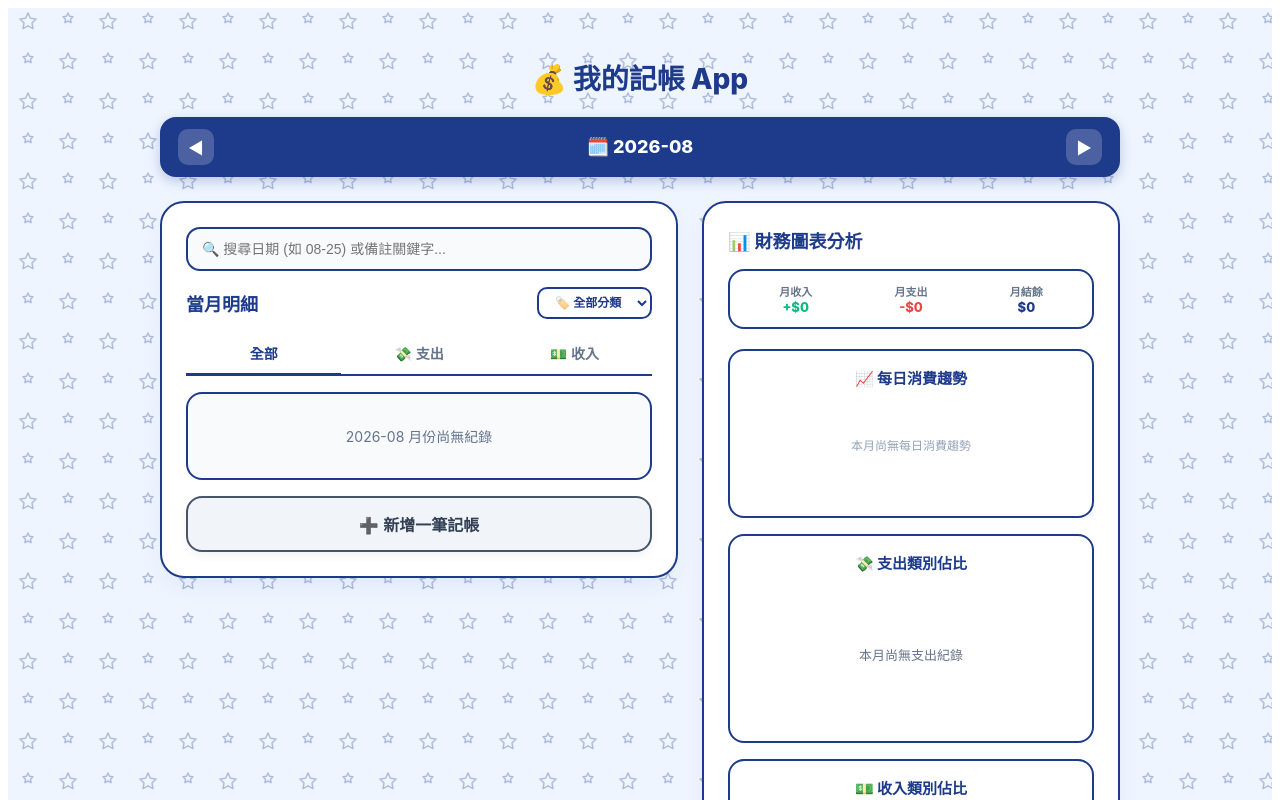
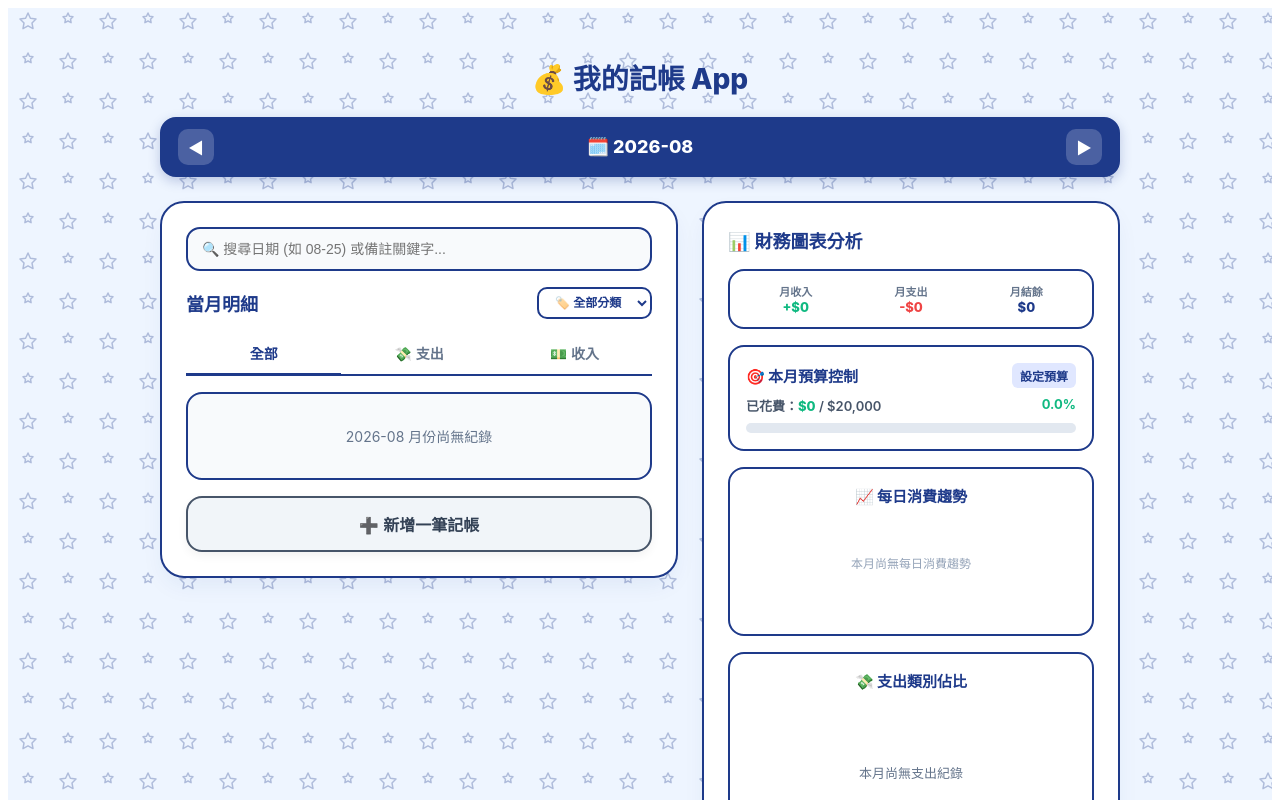
Before and after one commit to czy2007/accounting-app, a React (Vite) app: page / in a window 1280 px wide. Shown: the top 800 px of the page. Built offline with nearby package versions, Linux system fonts and the light colour scheme.

Commit message:
feat(Day15): 新增每月預算設定、自訂警示門檻(90%紅/70%黃)與預算資料持久化

```diff
--- a/src/App.jsx
+++ b/src/App.jsx
@@ -20,7 +20,7 @@ function App() {
     return `${year}-${month}`;
   };
 
-  // 資料狀態
+  // 1. 記帳資料狀態 (LocalStorage 持久化)
   const [items, setItems] = useState(() => {
     try {
       const savedItems = localStorage.getItem('accounting_items');
@@ -32,7 +32,7 @@ function App() {
         date: item.date || getTodayDate()
       }));
     } catch (e) {
-      console.error("Failed to parse localStorage:", e);
+      console.error("Failed to parse localStorage accounting_items:", e);
       return [];
     }
   });
@@ -40,6 +40,20 @@ function App() {
   useEffect(() => {
     localStorage.setItem('accounting_items', JSON.stringify(items));
   }, [items]);
+
+  // 🎯 Day 15：每月預算狀態 (LocalStorage 持久化)
+  const [budget, setBudget] = useState(() => {
+    try {
+      const savedBudget = localStorage.getItem('monthly_budget');
+      return savedBudget ? Number(savedBudget) : 20000;
+    } catch (e) {
+      return 20000;
+    }
+  });
+
+  useEffect(() => {
+    localStorage.setItem('monthly_budget', budget.toString());
+  }, [budget]);
 
   // 表單狀態
   const [name, setName] = useState('');
@@ -171,7 +185,34 @@ function App() {
     );
   }, [currentMonthItems]);
 
-  // 4. 圓餅圖資料轉換（支出與收入）
+  // ⚡ 4. Day 15：預算警示門檻 (>=90% 紅色 / 70%~89.9% 黃色 / <70% 綠色)
+  const budgetStatus = useMemo(() => {
+    const expense = monthStats.expense;
+    if (!budget || budget <= 0) {
+      return { percent: 0, rawPercent: '0.0', isOver: false, color: '#3b82f6' };
+    }
+
+    const rawPercentNumber = (expense / budget) * 100;
+    const percent = Math.min(rawPercentNumber, 100);
+    const isOver = expense > budget;
+
+    let color = '#10b981'; // <70% 綠色
+
+    if (rawPercentNumber >= 90) {
+      color = '#ef4444'; // >=90% 紅色
+    } else if (rawPercentNumber >= 70) {
+      color = '#f59e0b'; // 70%~89.9% 黃色
+    }
+
+    return {
+      percent,
+      rawPercent: rawPercentNumber.toFixed(1),
+      isOver,
+      color,
+    };
+  }, [monthStats.expense, budget]);
+
+  // 5. 圓餅圖資料轉換（支出與收入）
   const expenseChartData = useMemo(() => {
     const categoryTotals = currentMonthItems
       .filter(item => item.type === 'expense')
@@ -198,7 +239,7 @@ function App() {
       .sort((a, b) => b.amount - a.amount);
   }, [currentMonthItems]);
 
-  // ⚡ 5. Day 14 全新功能：當月每日消費趨勢資料 (長條圖用)
+  // 6. 當月每日消費趨勢資料 (長條圖用)
   const dailyTrendData = useMemo(() => {
     if (!currentMonth) return [];
 
@@ -206,17 +247,14 @@ function App() {
     const year = parseInt(yearStr, 10);
     const month = parseInt(monthStr, 10);
 
-    // 計算當月天數（傳入 month 代表下個月，第 0 天即為這個月最後一天）
     const daysInMonth = new Date(year, month, 0).getDate();
 
-    // 初始化每天為 0 元
     const dailyTotals = {};
     for (let day = 1; day <= daysInMonth; day++) {
       const dayKey = String(day).padStart(2, '0');
       dailyTotals[dayKey] = 0;
     }
 
-    // 累加當月支出金額到對應日期
     currentMonthItems.forEach((item) => {
       if (item.type === 'expense' && item.date) {
         const itemDay = item.date.slice(8, 10);
@@ -232,7 +270,7 @@ function App() {
     }));
   }, [currentMonthItems, currentMonth]);
 
-  // 6. 按日期分組資料
+  // 7. 按日期分組資料
   const groupedDataByDate = useMemo(() => {
     return filteredItems.reduce((acc, item) => {
       const dateKey = item.date || '未分類日期';
@@ -244,7 +282,7 @@ function App() {
     }, {});
   }, [filteredItems]);
 
-  // 7. 日期排序陣列
+  // 8. 日期排序陣列
   const sortedDates = useMemo(() => {
     return Object.keys(groupedDataByDate).sort((a, b) => b.localeCompare(a));
   }, [groupedDataByDate]);
@@ -287,6 +325,9 @@ function App() {
           {/* 右側統計卡片與圖表 */}
           <TotalCard
             monthStats={monthStats}
+            budget={budget}
+            setBudget={setBudget}
+            budgetStatus={budgetStatus}
             expenseChartData={expenseChartData}
             incomeChartData={incomeChartData}
             dailyTrendData={dailyTrendData}
--- a/src/components/TotalCard.jsx
+++ b/src/components/TotalCard.jsx
@@ -1,4 +1,91 @@
 import React, { useRef, useEffect, useMemo, memo } from 'react';
+
+// 🎯 Day 15 新增：預算控制卡片元件
+const BudgetCard = memo(function BudgetCard({ budget, setBudget, monthExpense, budgetStatus }) {
+  const handleEditBudget = () => {
+    const input = prompt('請輸入本月預算金額：', budget);
+    if (input !== null) {
+      const num = Number(input);
+      if (!isNaN(num) && num >= 0) {
+        setBudget(num);
+      } else {
+        alert('請輸入有效的預算數字！');
+      }
+    }
+  };
+
+  return (
+    <div style={{
+      backgroundColor: '#ffffff',
+      padding: '16px',
+      borderRadius: '16px',
+      border: budgetStatus.isOver ? '2.5px solid #ef4444' : '2px solid #1e3a8a',
+      marginBottom: '16px',
+      boxSizing: 'border-box'
+    }}>
+      <div style={{ display: 'flex', justifyContent: 'space-between', alignItems: 'center', marginBottom: '8px' }}>
+        <h3 style={{ margin: 0, fontSize: '15px', fontWeight: '800', color: '#1e3a8a' }}>
+          🎯 本月預算控制
+        </h3>
+        <button
+          onClick={handleEditBudget}
+          style={{
+            border: 'none',
+            background: '#e0e7ff',
+            color: '#1e3a8a',
+            borderRadius: '6px',
+            padding: '4px 8px',
+            fontSize: '12px',
+            fontWeight: '700',
+            cursor: 'pointer'
+          }}
+        >
+          設定預算
+        </button>
+      </div>
+
+      {/* 金額文字顯示 */}
+      <div style={{ fontSize: '13px', color: '#475569', marginBottom: '8px', fontWeight: '600' }}>
+        已花費：<span style={{ color: budgetStatus.color, fontWeight: '800' }}>${monthExpense.toLocaleString()}</span> / ${budget.toLocaleString()}
+        <span style={{ float: 'right', fontWeight: '700', color: budgetStatus.color }}>
+          {budgetStatus.rawPercent}%
+        </span>
+      </div>
+
+      {/* 警示條（進度條） */}
+      <div style={{
+        width: '100%',
+        height: '10px',
+        backgroundColor: '#e2e8f0',
+        borderRadius: '5px',
+        overflow: 'hidden'
+      }}>
+        <div style={{
+          width: `${budgetStatus.percent}%`,
+          height: '100%',
+          backgroundColor: budgetStatus.color,
+          transition: 'width 0.3s ease-in-out, background-color 0.3s ease'
+        }} />
+      </div>
+
+      {/* 超支警示標語 */}
+      {budgetStatus.isOver && (
+        <div style={{
+          marginTop: '10px',
+          color: '#ef4444',
+          fontSize: '12px',
+          fontWeight: '800',
+          backgroundColor: '#fef2f2',
+          padding: '6px 10px',
+          borderRadius: '8px',
+          textAlign: 'center'
+        }}>
+          🚨 注意：您已超出本月預算 ${(monthExpense - budget).toLocaleString()} 元！
+        </div>
+      )}
+    </div>
+  );
+});
 
 // 📊 每日消費趨勢長條圖 (Canvas繪製)
 const DailyBarChart = memo(function DailyBarChart({ data }) {
@@ -34,7 +121,6 @@ const DailyBarChart = memo(function DailyBarChart({ data }) {
       const x = index * barWidth;
       const y = height - paddingBottom - barHeight;
 
-      // 畫柱子
       ctx.fillStyle = item.amount > 0 ? '#3b82f6' : '#f1f5f9';
       ctx.fillRect(x + 1, y, Math.max(barWidth - 2, 1), barHeight || 2);
     });
@@ -157,7 +243,8 @@ const PieChart = memo(function PieChart({ title, data, totalAmount, emptyMessage
   );
 });
 
-function TotalCard({ monthStats, expenseChartData, incomeChartData, dailyTrendData }) {
+// 主元件：接收 budget, setBudget, budgetStatus
+function TotalCard({ monthStats, budget, setBudget, budgetStatus, expenseChartData, incomeChartData, dailyTrendData }) {
   return (
     <div style={{
       flex: '1 1 350px',
@@ -175,7 +262,7 @@ function TotalCard({ monthStats, expenseChartData, incomeChartData, dailyTrendDa
       {/* 月度統計概覽 */}
       <div style={{
         display: 'grid', gridTemplateColumns: '1fr 1fr 1fr', gap: '8px', textAlign: 'center',
-        backgroundColor: '#ffffff', padding: '12px', borderRadius: '16px', marginBottom: '20px', border: '2px solid #1e3a8a'
+        backgroundColor: '#ffffff', padding: '12px', borderRadius: '16px', marginBottom: '16px', border: '2px solid #1e3a8a'
       }}>
         <div>
           <div style={{ fontSize: '11px', color: '#64748b', fontWeight: '700' }}>月收入</div>
@@ -190,6 +277,14 @@ function TotalCard({ monthStats, expenseChartData, incomeChartData, dailyTrendDa
           <div style={{ fontSize: '13px', fontWeight: '800', color: monthStats.net >= 0 ? '#1e3a8a' : '#e11d48' }}>${monthStats.net.toLocaleString()}</div>
         </div>
       </div>
+
+      {/* 🎯 Day 15 全新位置：預算控制與警示條 */}
+      <BudgetCard
+        budget={budget}
+        setBudget={setBudget}
+        monthExpense={monthStats.expense}
+        budgetStatus={budgetStatus}
+      />
 
       {/* 📈 長條圖：每日消費趨勢 */}
       <DailyBarChart data={dailyTrendData} />
```
Also changed, not shown: src/BudgetCard.jsx (added, +89 -0 lines).
